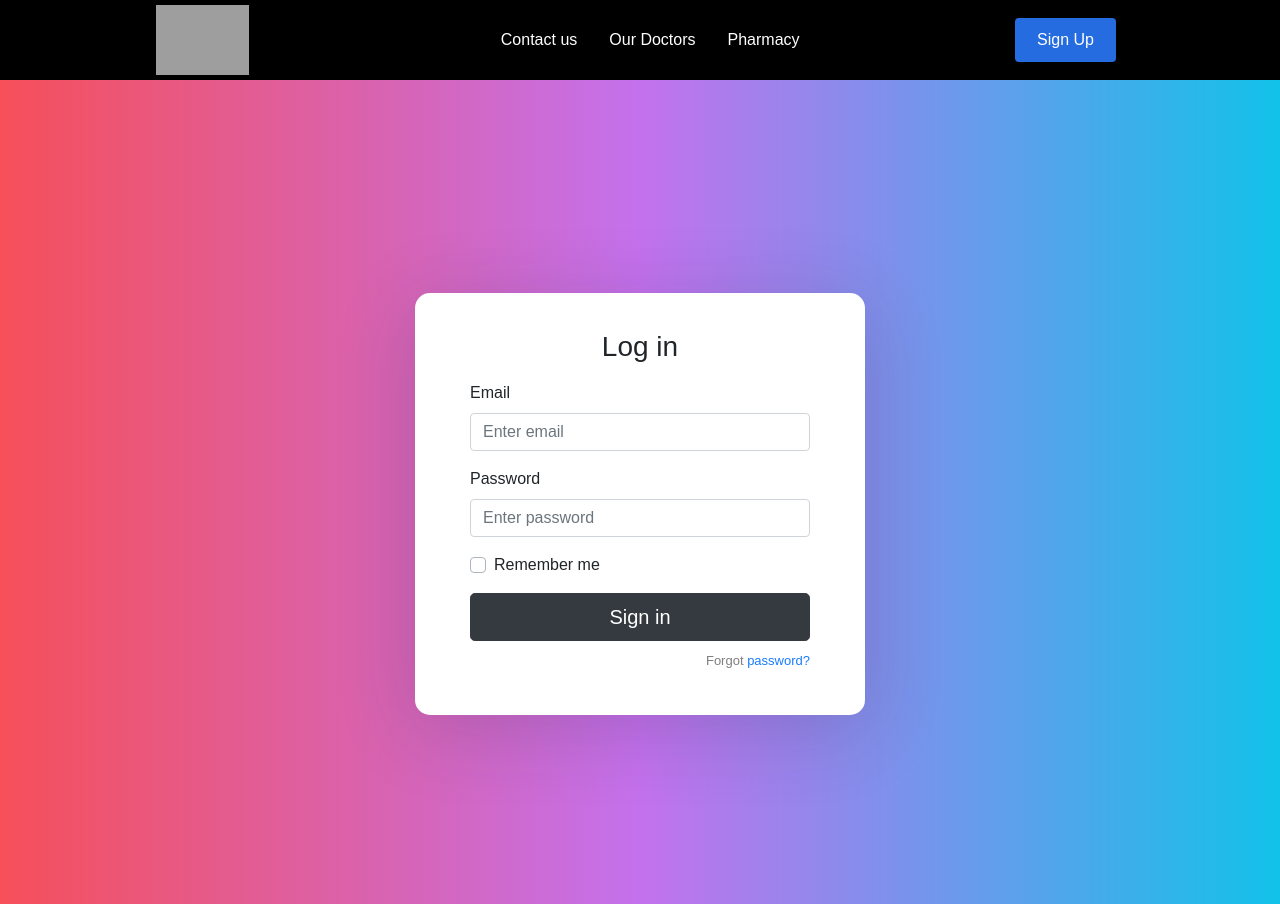
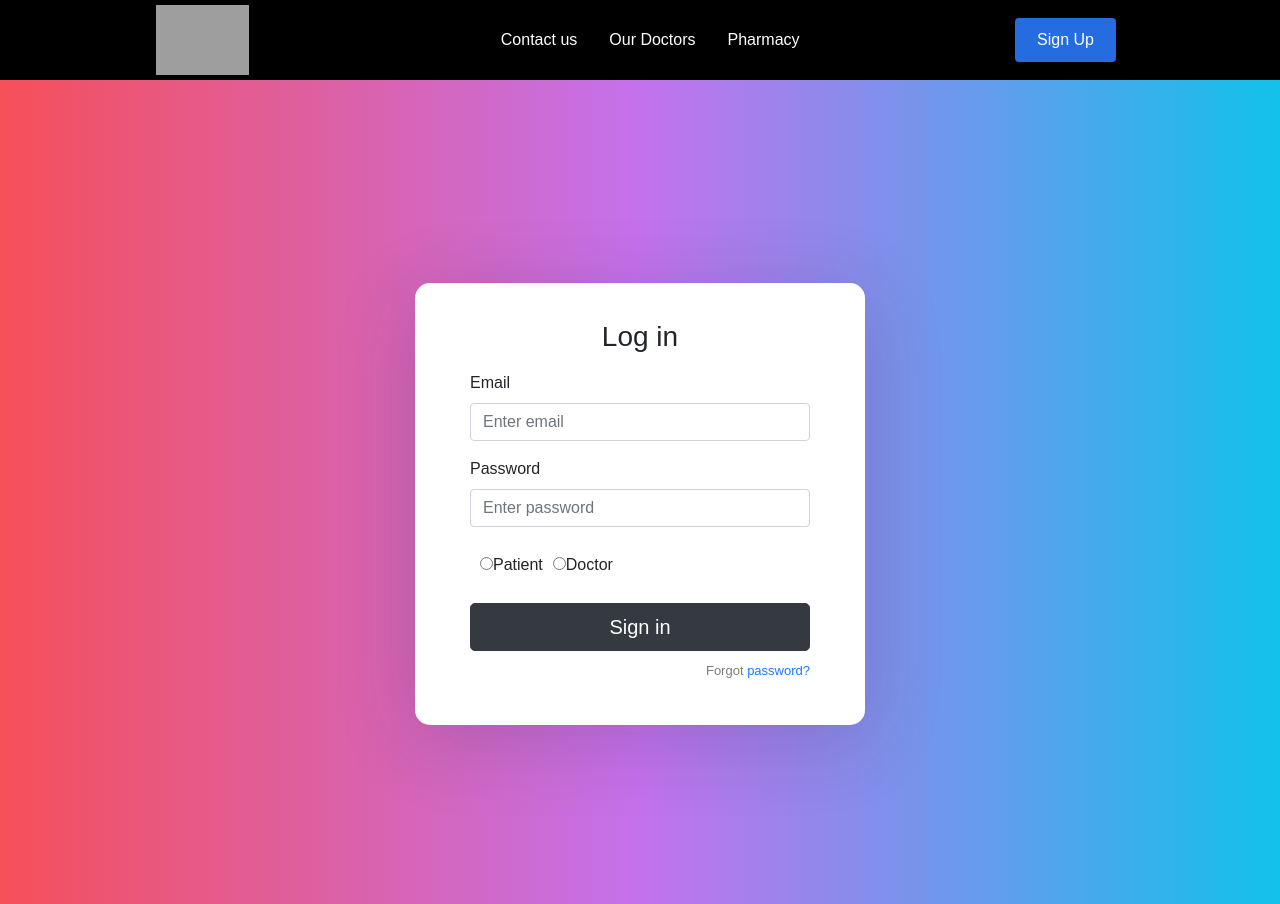
Before and after one commit to TushakarSid/HospitalManagementSystem, a React (Create React App) app: page /login in a window 1280 px wide. Built offline with nearby package versions, Linux system fonts and the light colour scheme; grey boxes are pictures that could not be loaded.

Commit message:
SignIn Updated

```diff
--- a/src/components/login.component.js
+++ b/src/components/login.component.js
@@ -1,39 +1,163 @@
-import React, { Component } from "react";
+import React, { Component } from 'react'
+import { FaWindows } from 'react-icons/fa'
+import axios from 'axios'
 
 export default class Login extends Component {
+
+    constructor(props) {
+        super(props)
+
+
+        this.onChangeEmail = this.onChangeEmail.bind(this)
+        this.onChangePassword = this.onChangePassword.bind(this)
+        this.onChangeCategory = this.onChangeCategory.bind(this)
+        this.onSubmit = this.onSubmit.bind(this)
+
+        this.state = {
+            email: '',
+            password: '',
+            unregistered: 'true',
+            category: ''
+        }
+    }
+    onChangeEmail(e) {
+        this.setState({
+            email: e.target.value,
+        })
+    }
+    onChangePassword(e) {
+        this.setState({
+            password: e.target.value,
+        })
+    }
+     onChangeCategory(e) {
+        // const { name, value } = e.target;
+        this.setState({
+            category: e.target.value,
+        })
+    }
+
+    onSubmit(e) {
+        e.preventDefault()
+
+        const doctor = {
+            email: this.state.email,
+            password: this.state.password,
+        }
+
+        if(this.state.category == "Doctor"){
+            console.log("here")
+
+            axios
+                .post('http://localhost:5000/doctor/comparePasswordByEmail/', doctor)
+                .then((res) => {
+
+                    if(res.data.message =="Try Signing In"){
+                        this.setState({
+                            unregistered:false
+                        })
+
+                    }
+                    else {
+                        window.location = "http://localhost:3000/"
+                    }
+                })
+                .catch((error) => {
+                    console.log(error);
+                })
+
+            // this.setState({
+            //     email: '',
+            //     password: '',
+            //     category: '',
+            // })
+            // console.log("heeeeee")
+        }
+        else{
+            console.log("for patient!")
+        }
+
+
+    }
+
   render() {
     return (
       <div className="outer">
         <div className="inner">
+          <form onSubmit={this.onSubmit}>
+            <h3>Log in</h3>
 
-            <form>
-
-                <h3>Log in</h3>
 
             <div className="form-group">
               <label>Email</label>
-                    <input type="email" className="form-control" placeholder="Enter email" />
+              <input
+                type="email"
+                className="form-control"
+                placeholder="Enter email"
+                onChange={this.onChangeEmail}
+                required
+
+              />
             </div>
 
             <div className="form-group">
               <label>Password</label>
-                    <input type="password" className="form-control" placeholder="Enter password" />
+              <input
+                type="password"
+                className="form-control"
+                placeholder="Enter password"
+                onChange={this.onChangePassword}
+                required
+
+
+              />
+            </div>
+            <div className="form-group radio">
+              <label style={{ margin: 10 }}>
+                <input
+                  type="radio"
+                  value="Patient"
+                  name="Category"
+                  onChange={this.onChangeCategory}
+                  required
+                />
+                <span>Patient</span>
+              </label>
+              <label>
+                <input
+                  type="radio"
+                  value="Doctor"
+                  name="Category"
+                  onChange={this.onChangeCategory}
+                />
+                <span>Doctor</span>
+              </label>
             </div>
 
-                <div className="form-group">
+            {(this.state.unregistered===false)?<div style={{color:'Red'}}> Register Yourself </div>:<div></div>}
+
+            {/* <div className="form-group">
               <div className="custom-control custom-checkbox">
-                        <input type="checkbox" className="custom-control-input" id="customCheck1" />
-                        <label className="custom-control-label" htmlFor="customCheck1">Remember me</label>
+                <input
+                  type="checkbox"
+                  className="custom-control-input"
+                  id="customCheck1"
+                />
+                <label className="custom-control-label" htmlFor="customCheck1">
+                  Remember me
+                </label>
               </div>
-                </div>
+            </div> */}
 
-                <button type="submit" className="btn btn-dark btn-lg btn-block">Sign in</button>
+            <button type="submit" className="btn btn-dark btn-lg btn-block">
+              Sign in
+            </button>
             <p className="forgot-password text-right">
               Forgot <a href="#">password?</a>
             </p>
           </form>
         </div>
       </div>
-        );
+    )
   }
 }
```
Also changed, not shown: 2 other files (tests, documents, lock files or other folders). Lines whose indentation alone changed are shown as unchanged.
